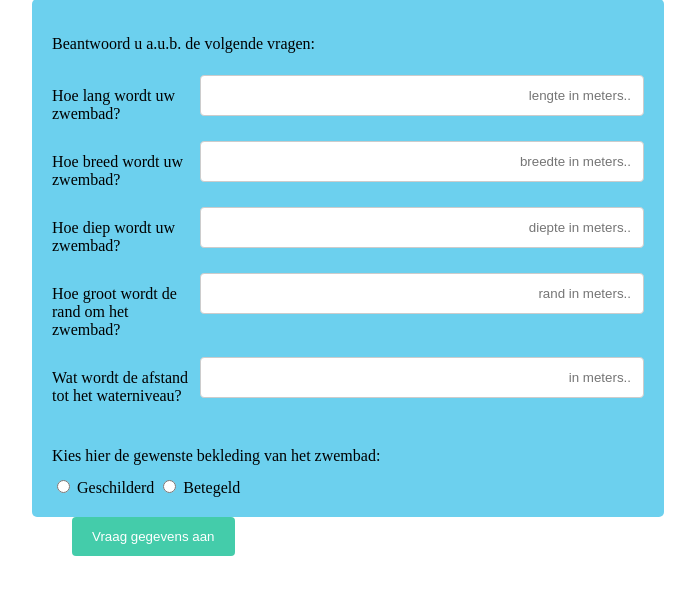
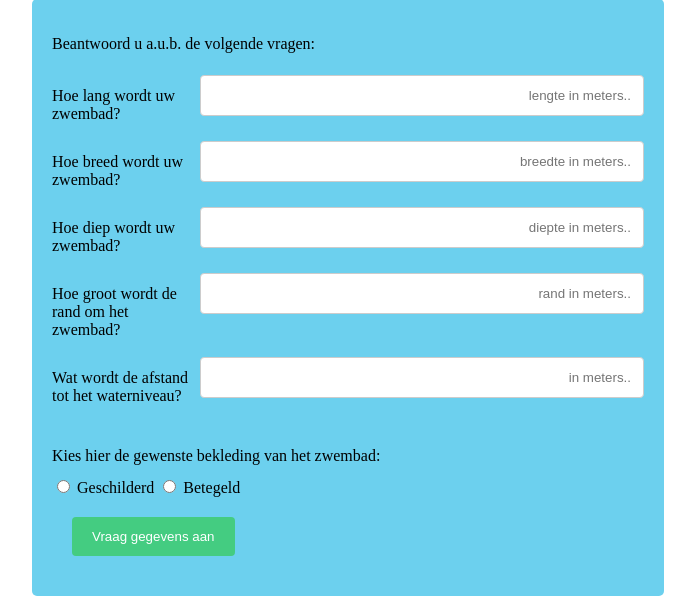
Before and after one commit to clemensjongma/invulformulier, a PHP site: page / in a window 1280 px wide. Shown: the part 417-1021 px from the top of the page, without its empty margins (292-987 px from the left). Before the commit the page ends 973 px from the top, so only its background shows below. Run offline with PHP 8.4, Linux system fonts and the light colour scheme.

Commit message:
iets kleins

```diff
--- a/stylesheet.css
+++ b/stylesheet.css
@@ -17,13 +17,12 @@ label {
 }
 
 input[type=submit] {
-  background-color: #4CAF;
+  background-color: rgb(68, 204, 129);
   color: white;
   padding: 12px 20px;
   border: none;
   border-radius: 4px;
   cursor: pointer;
-  float: left;
   margin: 20px;
 
 }
```
